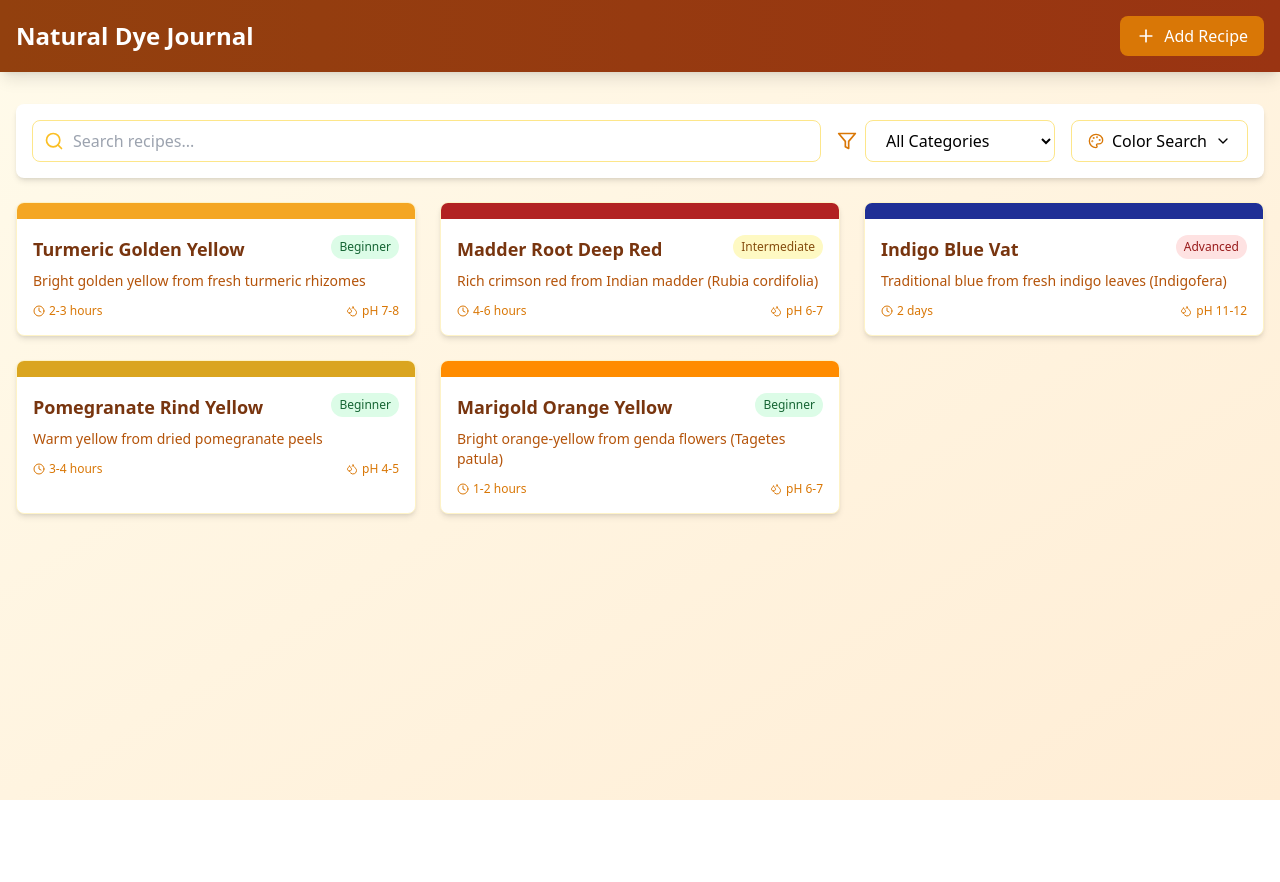
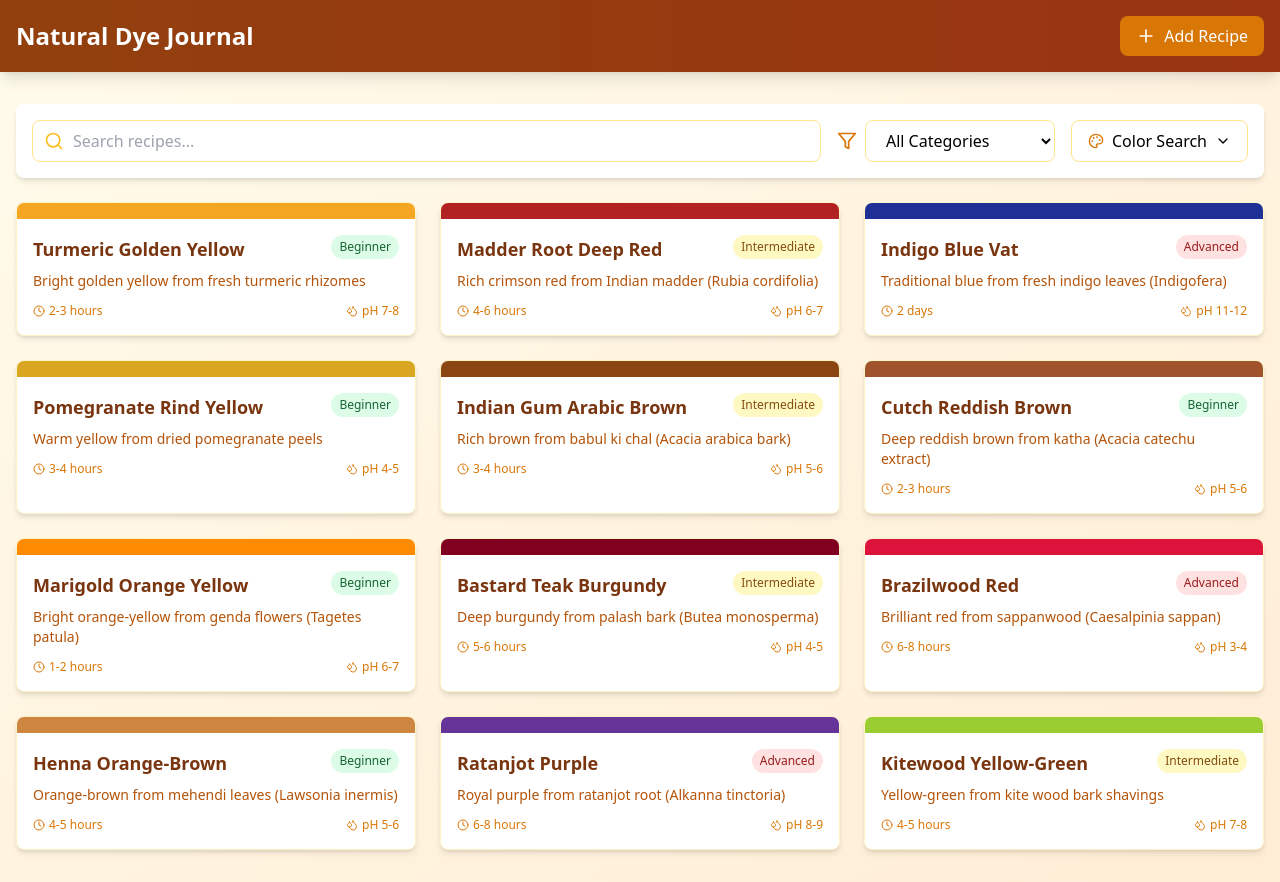
Before and after one commit to creatis-stack/natural-dye-journal, a React (Create React App) app: page / in a window 1280 px wide. Before the commit the page ends 800 px from the top, so only its background shows below. Built offline with nearby package versions, Linux system fonts and the light colour scheme.

Commit message:
Update NaturalDyeJournal.js

```diff
--- a/src/components/NaturalDyeJournal.js
+++ b/src/components/NaturalDyeJournal.js
@@ -2,6 +2,7 @@ import React, { useState } from 'react';
 import { Search, Plus, Clock, Droplets, AlertTriangle, Filter, Palette, ChevronDown, ChevronUp } from 'lucide-react';
 
 const NaturalDyeJournal = () => {
+  const [activeView, setActiveView] = useState('home');
   const [selectedRecipe, setSelectedRecipe] = useState(null);
   const [searchTerm, setSearchTerm] = useState('');
   const [filterCategory, setFilterCategory] = useState('all');
@@ -150,6 +151,75 @@ const NaturalDyeJournal = () => {
     },
     {
       id: 5,
+      name: 'Indian Gum Arabic Brown',
+      category: 'other',
+      difficulty: 'Intermediate',
+      time: '3-4 hours',
+      pH: '5-6',
+      colorHex: '#8B4513',
+      description: 'Rich brown from babul ki chal (Acacia arabica bark)',
+      materials: [
+        { item: 'Dried babul bark', amount: '250g' },
+        { item: 'Iron sulphate', amount: '10g' },
+        { item: 'Cotton fabric', amount: '100g' },
+        { item: 'Alum mordant', amount: '15g' },
+        { item: 'Water', amount: '4L' }
+      ],
+      instructions: [
+        'Soak dried bark in water overnight',
+        'Boil bark for 2 hours to extract tannins',
+        'Strain and cool liquid to 70°C',
+        'Add pre-mordanted fabric',
+        'Dye for 1 hour at constant temperature',
+        'Add iron sulphate gradually for darker brown',
+        'Rinse thoroughly in clean water'
+      ],
+      safetyNotes: [
+        'Iron sulphate is corrosive - handle with care',
+        'Wear gloves when handling iron mordant',
+        'Use well-ventilated area'
+      ],
+      tips: [
+        'Without iron, produces tan color',
+        'Copper sulphate gives olive-brown'
+      ]
+    },
+    {
+      id: 6,
+      name: 'Cutch Reddish Brown',
+      category: 'bark',
+      difficulty: 'Beginner',
+      time: '2-3 hours',
+      pH: '5-6',
+      colorHex: '#A0522D',
+      description: 'Deep reddish brown from katha (Acacia catechu extract)',
+      materials: [
+        { item: 'Cutch/Katha extract', amount: '50g' },
+        { item: 'Cotton fabric', amount: '100g' },
+        { item: 'Chrome mordant', amount: '12g' },
+        { item: 'Hot water', amount: '3L' }
+      ],
+      instructions: [
+        'Dissolve cutch extract in hot water',
+        'Heat solution to 85°C',
+        'Add pre-mordanted wet fabric',
+        'Maintain temperature for 45 minutes',
+        'Stir occasionally for even dyeing',
+        'Remove and rinse in cool water',
+        'Air dry in shade'
+      ],
+      safetyNotes: [
+        'Chrome mordant is toxic - handle carefully',
+        'Work in ventilated area',
+        'Dispose of chrome solutions properly'
+      ],
+      tips: [
+        'Iron deepens to dark chocolate brown',
+        'Alum mordant gives lighter brown'
+      ]
+    },
+    {
+      id: 7,
       name: 'Marigold Orange Yellow',
       category: 'flowers',
       difficulty: 'Beginner',
@@ -181,6 +251,186 @@ const NaturalDyeJournal = () => {
       tips: [
         'Iron modifier shifts to olive gold',
         'Copper gives greenish-yellow'
+      ]
+    },
+    {
+      id: 8,
+      name: 'Bastard Teak Burgundy',
+      category: 'bark',
+      difficulty: 'Intermediate',
+      time: '5-6 hours',
+      pH: '4-5',
+      colorHex: '#800020',
+      description: 'Deep burgundy from palash bark (Butea monosperma)',
+      materials: [
+        { item: 'Dried palash bark', amount: '200g' },
+        { item: 'Silk fabric', amount: '100g' },
+        { item: 'Alum mordant', amount: '18g' },
+        { item: 'Iron sulphate', amount: '8g' },
+        { item: 'Water', amount: '4L' }
+      ],
+      instructions: [
+        'Soak bark in water for 24 hours',
+        'Boil soaked bark for 3 hours',
+        'Strain and concentrate liquid by half',
+        'Cool to 70°C and add mordanted silk',
+        'Dye for 1 hour stirring gently',
+        'Add iron solution for burgundy depth',
+        'Cool gradually and rinse'
+      ],
+      safetyNotes: [
+        'Long boiling required - ensure good ventilation',
+        'Iron can make fabric brittle - use sparingly',
+        'Handle hot concentrated dye carefully'
+      ],
+      tips: [
+        'Without iron gives reddish-orange',
+        'Copper modifier produces wine red'
+      ]
+    },
+    {
+      id: 9,
+      name: 'Brazilwood Red',
+      category: 'bark',
+      difficulty: 'Advanced',
+      time: '6-8 hours',
+      pH: '3-4',
+      colorHex: '#DC143C',
+      description: 'Brilliant red from sappanwood (Caesalpinia sappan)',
+      materials: [
+        { item: 'Dried sappanwood chips', amount: '150g' },
+        { item: 'Wool yarn', amount: '100g' },
+        { item: 'Alum mordant', amount: '20g' },
+        { item: 'Cream of tartar', amount: '10g' },
+        { item: 'White vinegar', amount: '100ml' },
+        { item: 'Water', amount: '5L' }
+      ],
+      instructions: [
+        'Soak wood chips in water with vinegar for 48 hours',
+        'Heat slowly to extract red dye - do not boil',
+        'Maintain at 80°C for 3 hours',
+        'Strain liquid and cool to 60°C',
+        'Add pre-mordanted wool carefully',
+        'Heat gradually to 85°C over 45 minutes',
+        'Hold temperature for 1 hour',
+        'Cool slowly and rinse in acidic water'
+      ],
+      safetyNotes: [
+        'Never boil - destroys red pigment',
+        'Acidic solution can irritate skin',
+        'Work in well-ventilated area'
+      ],
+      tips: [
+        'Alkaline water shifts to purple-red',
+        'Iron turns color to deep wine'
+      ]
+    },
+    {
+      id: 10,
+      name: 'Henna Orange-Brown',
+      category: 'leaves',
+      difficulty: 'Beginner',
+      time: '4-5 hours',
+      pH: '5-6',
+      colorHex: '#CD853F',
+      description: 'Orange-brown from mehendi leaves (Lawsonia inermis)',
+      materials: [
+        { item: 'Dried henna leaves powder', amount: '100g' },
+        { item: 'Cotton fabric', amount: '100g' },
+        { item: 'Iron sulphate', amount: '15g' },
+        { item: 'Hot water', amount: '3L' }
+      ],
+      instructions: [
+        'Mix henna powder with hot water to make paste',
+        'Let mixture stand for 2 hours to release dye',
+        'Add more hot water to create dye bath',
+        'Heat to 90°C and add wet fabric',
+        'Maintain temperature for 1 hour',
+        'Add iron sulphate for deeper color',
+        'Continue dyeing for 30 minutes',
+        'Rinse thoroughly and air dry'
+      ],
+      safetyNotes: [
+        'Henna permanently stains skin and nails',
+        'Wear protective gloves',
+        'Iron solution can irritate skin'
+      ],
+      tips: [
+        'Without iron gives orange color',
+        'Copper produces olive-brown'
+      ]
+    },
+    {
+      id: 11,
+      name: 'Ratanjot Purple',
+      category: 'roots',
+      difficulty: 'Advanced',
+      time: '6-8 hours',
+      pH: '8-9',
+      colorHex: '#663399',
+      description: 'Royal purple from ratanjot root (Alkanna tinctoria)',
+      materials: [
+        { item: 'Dried ratanjot root', amount: '80g' },
+        { item: 'Silk fabric', amount: '100g' },
+        { item: 'Alum mordant', amount: '20g' },
+        { item: 'Washing soda', amount: '10g' },
+        { item: 'Coconut oil', amount: '50ml' },
+        { item: 'Water', amount: '4L' }
+      ],
+      instructions: [
+        'Infuse crushed ratanjot in warm coconut oil overnight',
+        'Strain oil and heat gently with alkaline water',
+        'Create emulsion by stirring vigorously',
+        'Add pre-mordanted silk to cool bath',
+        'Heat very slowly to 70°C over 2 hours',
+        'Maintain gentle heat for 2 more hours',
+        'Cool gradually and rinse carefully',
+        'Final rinse in slightly acidic water'
+      ],
+      safetyNotes: [
+        'Oil-based dye requires careful handling',
+        'Work in well-ventilated area',
+        'Alkaline solutions can burn skin'
+      ],
+      tips: [
+        'Acidic rinse brightens purple',
+        'Iron shifts to deep violet'
+      ]
+    },
+    {
+      id: 12,
+      name: 'Kitewood Yellow-Green',
+      category: 'bark',
+      difficulty: 'Intermediate',
+      time: '4-5 hours',
+      pH: '7-8',
+      colorHex: '#9ACD32',
+      description: 'Yellow-green from kite wood bark shavings',
+      materials: [
+        { item: 'Fresh kitewood bark', amount: '300g' },
+        { item: 'Cotton fabric', amount: '100g' },
+        { item: 'Copper sulphate', amount: '8g' },
+        { item: 'Alum mordant', amount: '15g' },
+        { item: 'Water', amount: '4L' }
+      ],
+      instructions: [
+        'Scrape fresh bark and soak in water overnight',
+        'Boil bark for 2 hours to extract yellow dye',
+        'Strain liquid and heat to 85°C',
+        'Add pre-mordanted cotton fabric',
+        'Dye for 45 minutes with regular stirring',
+        'Add copper sulphate solution gradually',
+        'Continue dyeing for 30 minutes',
+        'Remove and rinse thoroughly'
+      ],
+      safetyNotes: [
+        'Copper sulphate is toxic - handle with care',
+        'Wear gloves when adding copper solution',
+        'Dispose of copper solutions responsibly'
+      ],
+      tips: [
+        'Without copper gives bright yellow',
+        'Iron modifier produces olive green'
       ]
     }
   ];
```
